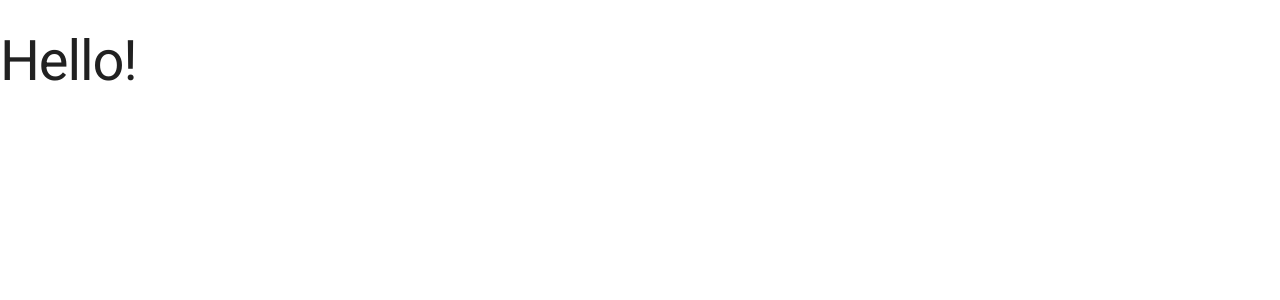
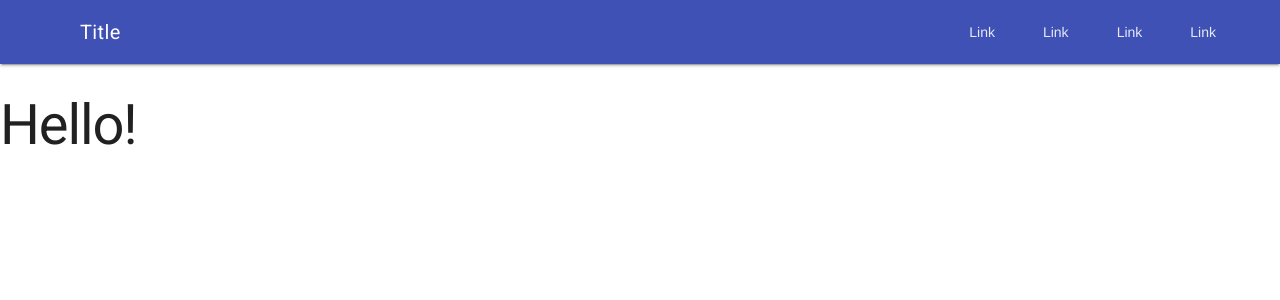
Before and after one commit to sbargon/sbargon.github.io, a Jekyll site: the page built from index.html, in a window 1280 px wide. Shown: the top 300 px of the page. Built offline with Jekyll 4.4.1, drawn with Linux system fonts in a browser that asks for light colours; nearby versions of some CDN libraries.

Commit message:
Update default.html

```diff
--- a/_layouts/default.html
+++ b/_layouts/default.html
@@ -11,7 +11,33 @@
 
 <body>
   <div class="mdl-layout mdl-js-layout">
-    {{ content }}
+    <header class="mdl-layout__header">
+    <div class="mdl-layout__header-row">
+      <!-- Title -->
+      <span class="mdl-layout-title">Title</span>
+      <!-- Add spacer, to align navigation to the right -->
+      <div class="mdl-layout-spacer"></div>
+      <!-- Navigation. We hide it in small screens. -->
+      <nav class="mdl-navigation mdl-layout--large-screen-only">
+        <a class="mdl-navigation__link" href="">Link</a>
+        <a class="mdl-navigation__link" href="">Link</a>
+        <a class="mdl-navigation__link" href="">Link</a>
+        <a class="mdl-navigation__link" href="">Link</a>
+      </nav>
+    </div>
+  </header>
+  <div class="mdl-layout__drawer">
+    <span class="mdl-layout-title">Title</span>
+    <nav class="mdl-navigation">
+      <a class="mdl-navigation__link" href="">Link</a>
+      <a class="mdl-navigation__link" href="">Link</a>
+      <a class="mdl-navigation__link" href="">Link</a>
+      <a class="mdl-navigation__link" href="">Link</a>
+    </nav>
+  </div>
+  <main class="mdl-layout__content">
+    <div class="page-content">{{ content }}</div>
+  </main>
   </div>
   <script defer src="https://code.getmdl.io/1.1.3/material.min.js"></script>
 </body>
```
